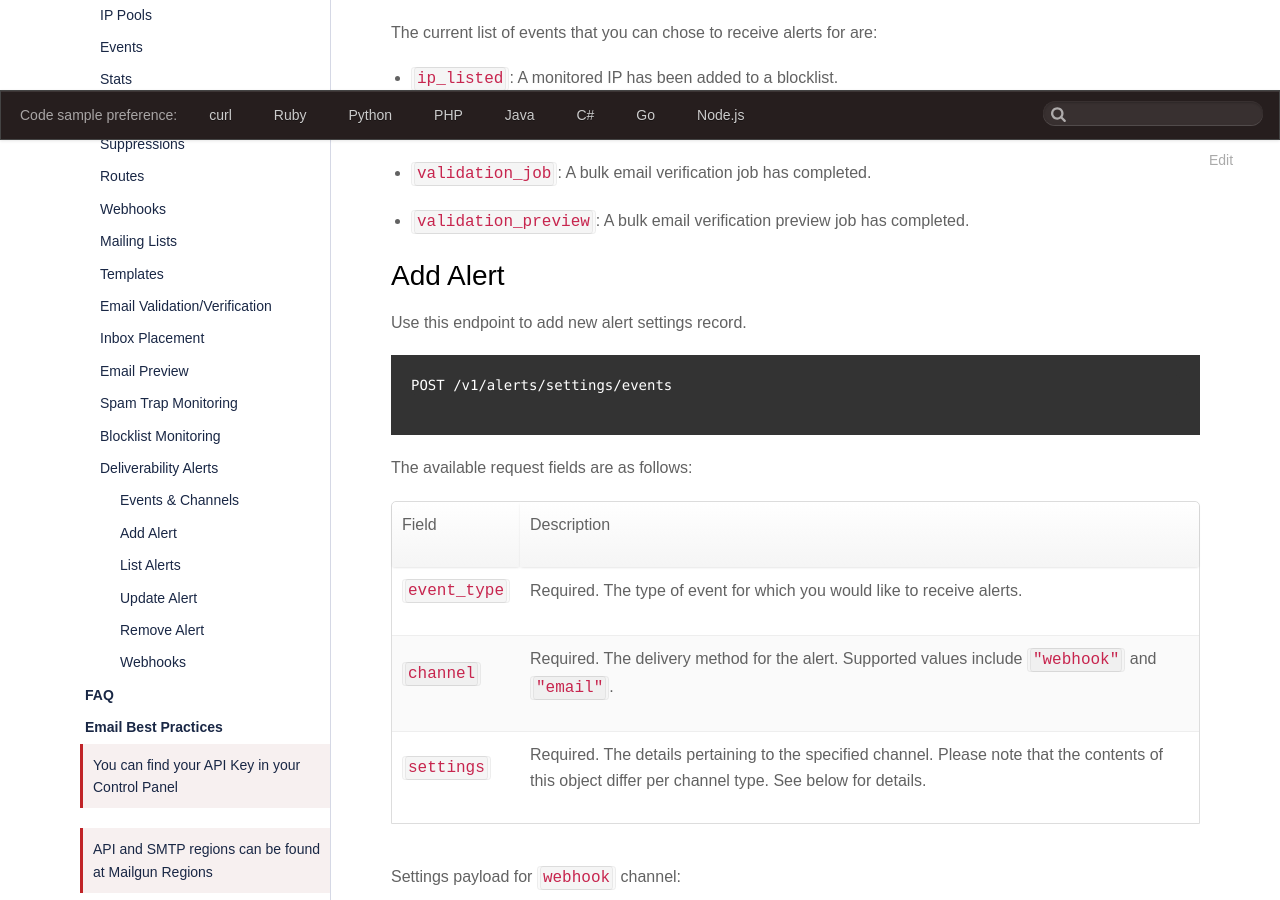
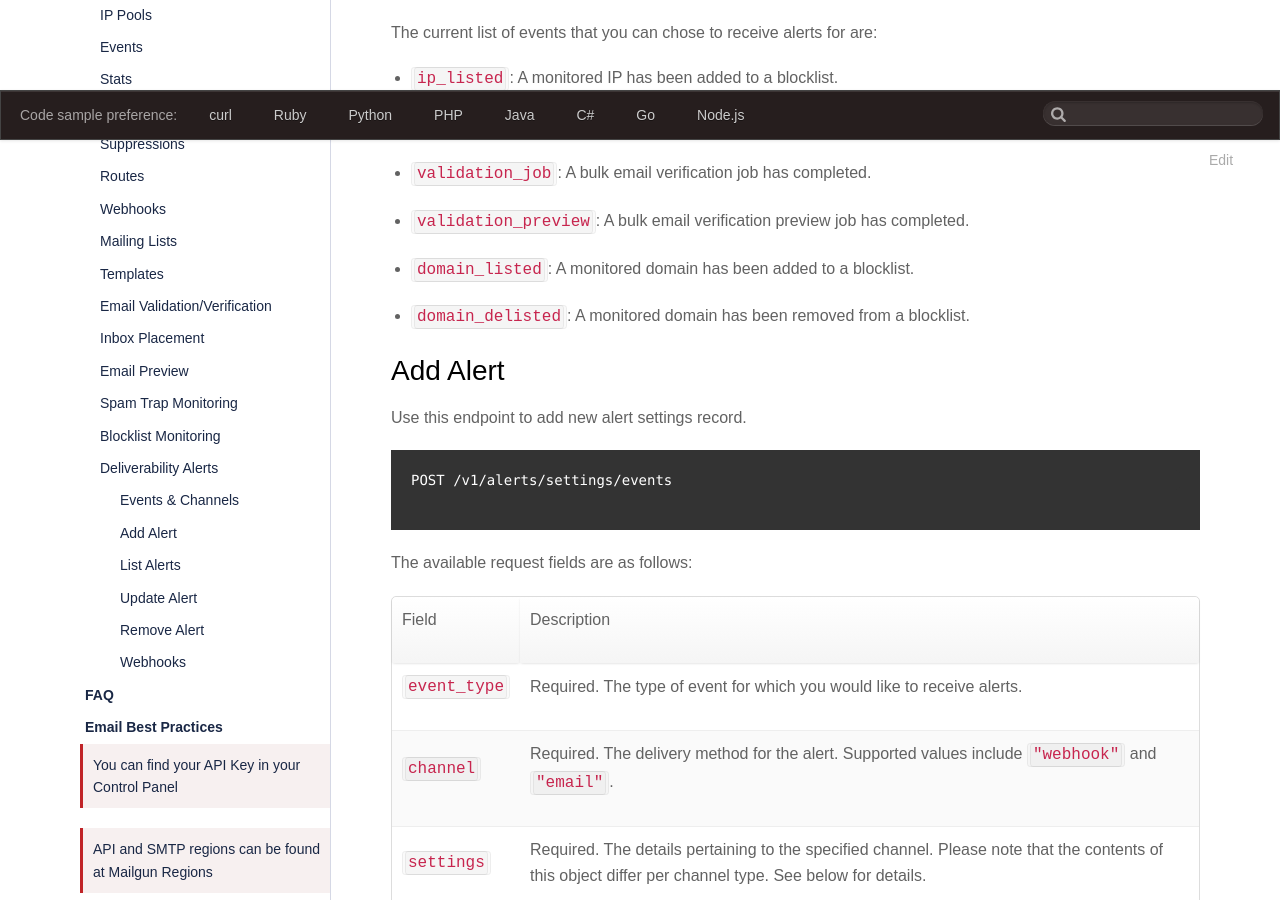
Before and after one commit to mailgun/documentation, a Sphinx documentation site: the page built from source/api-deliverability-alerts.rst, in a window 1280 px wide and 900 px high, scrolled down 463 px. Built offline with Sphinx 7.4.7, drawn with Linux system fonts in a browser that asks for light colours; a script that is not in the unit is left out; comment, search, counter and statistics services are not loaded.

Commit message:
Add domain listed/delisted to deliverability alerts docs

```diff
--- a/source/api-deliverability-alerts.rst
+++ b/source/api-deliverability-alerts.rst
@@ -24,6 +24,8 @@ The current list of events that you can chose to receive alerts for are:
 - ``ip_delisted``: A monitored IP has been removed from a blocklist.
 - ``validation_job``: A bulk email verification job has completed.
 - ``validation_preview``: A bulk email verification preview job has completed.
+- ``domain_listed``: A monitored domain has been added to a blocklist.
+- ``domain_delisted``: A monitored domain has been removed from a blocklist.
 
 
 Add Alert
```
